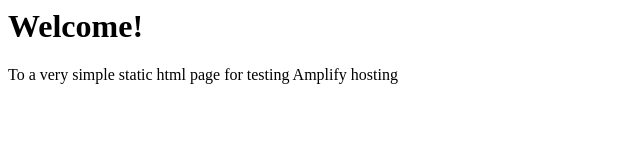
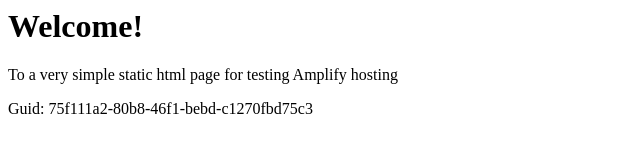
Before and after one commit to aws-aemilia-pdx/Github-PR-Commit-Integration-Test-DoNotTouch-Gith-OKSLNVO2-v1-beta-us-west-2, a website: page src/index.html in a window 1280 px wide. Shown: the whole page, without its empty margins (0-640 px from the left). Drawn offline with Linux system fonts and the light colour scheme.

Commit message:
commit from integ tests

```diff
--- a/src/index.html
+++ b/src/index.html
@@ -1,3 +1,5 @@
+
+
 <html lang="en">
 
 <head>
@@ -10,6 +12,6 @@
 <body>
     <h1>Welcome!</h1>
     <p>To a very simple static html page for testing Amplify hosting</p>
-</body>
+    <p>Guid: 75f111a2-80b8-46f1-bebd-c1270fbd75c3</p></body>
 
 </html>
```
